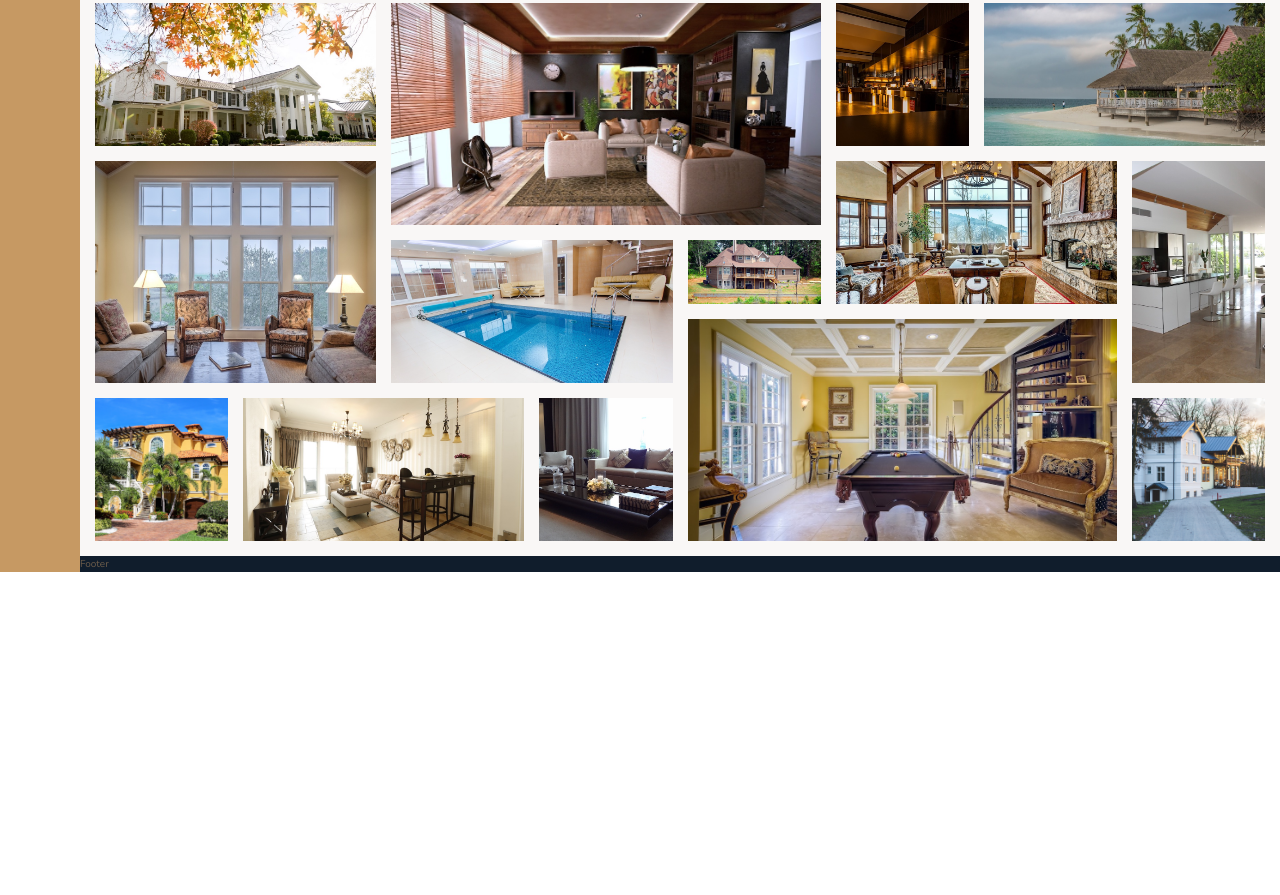
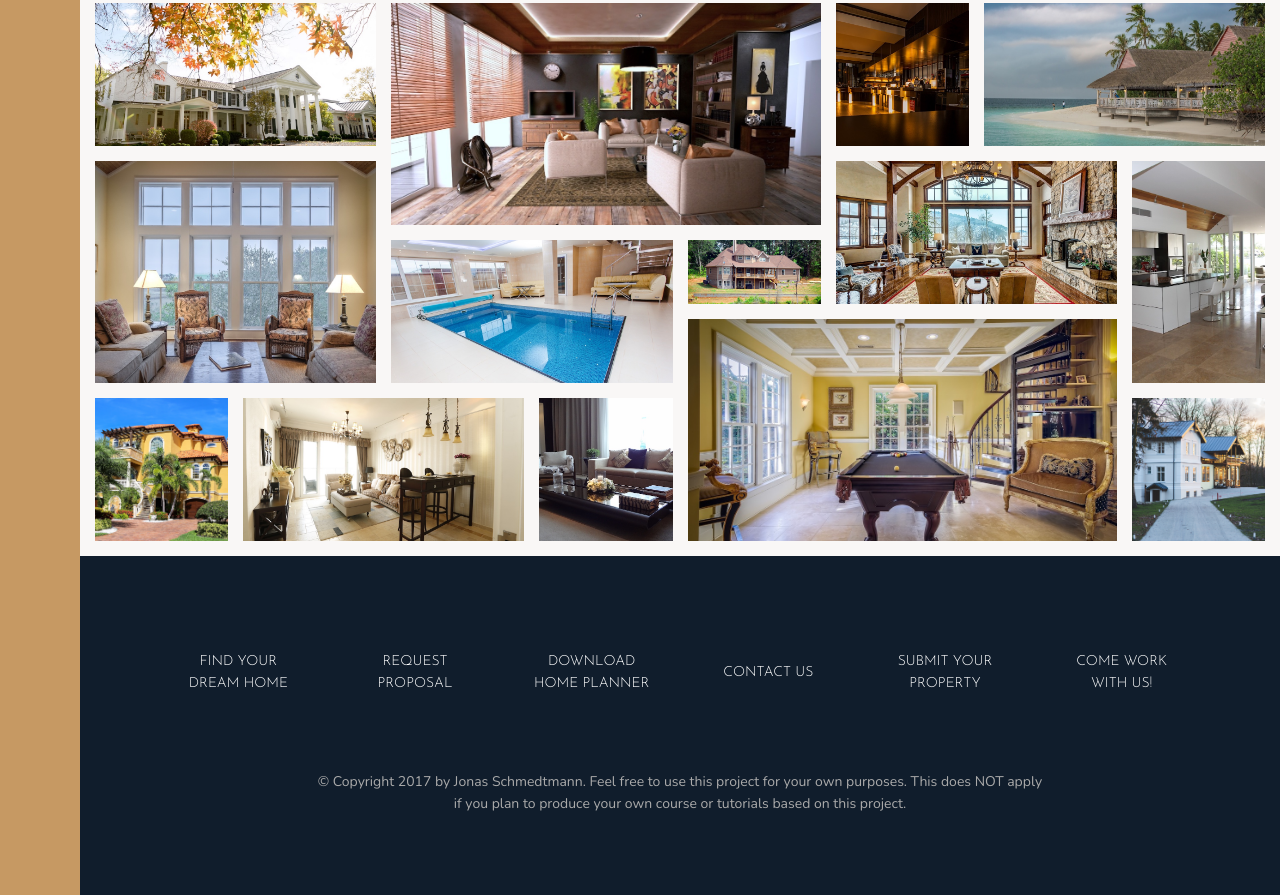
Before and after one commit to koshmar1319/Nexter, a website: page index.html in a window 1280 px wide. Shown: the part 3083-3978 px from the top of the page. Before the commit the page ends 3655 px from the top, so only its background shows below. Drawn offline with nearby package versions, Linux system fonts and the light colour scheme; files that its build step writes are made by us from their sources.

Commit message:
added footer

```diff
--- a/index.html
+++ b/index.html
@@ -297,25 +297,50 @@
 
 	<section class="gallery">
 
-		<figure class="gallery__item gallery__item--1"><img src="img/gal-1.jpeg" alt="Gallery image 1" class="gallery__img"></figure>
-		<figure class="gallery__item gallery__item--2"><img src="img/gal-2.jpeg" alt="Gallery image 2" class="gallery__img"></figure>
-		<figure class="gallery__item gallery__item--3"><img src="img/gal-3.jpeg" alt="Gallery image 3" class="gallery__img"></figure>
-		<figure class="gallery__item gallery__item--4"><img src="img/gal-4.jpeg" alt="Gallery image 4" class="gallery__img"></figure>
-		<figure class="gallery__item gallery__item--5"><img src="img/gal-5.jpeg" alt="Gallery image 5" class="gallery__img"></figure>
-		<figure class="gallery__item gallery__item--6"><img src="img/gal-6.jpeg" alt="Gallery image 6" class="gallery__img"></figure>
-		<figure class="gallery__item gallery__item--7"><img src="img/gal-7.jpeg" alt="Gallery image 7" class="gallery__img"></figure>
-		<figure class="gallery__item gallery__item--8"><img src="img/gal-8.jpeg" alt="Gallery image 8" class="gallery__img"></figure>
-		<figure class="gallery__item gallery__item--9"><img src="img/gal-9.jpeg" alt="Gallery image 9" class="gallery__img"></figure>
-		<figure class="gallery__item gallery__item--10"><img src="img/gal-10.jpeg" alt="Gallery image 10" class="gallery__img"></figure>
-		<figure class="gallery__item gallery__item--11"><img src="img/gal-11.jpeg" alt="Gallery image 11" class="gallery__img"></figure>
-		<figure class="gallery__item gallery__item--12"><img src="img/gal-12.jpeg" alt="Gallery image 12" class="gallery__img"></figure>
-		<figure class="gallery__item gallery__item--13"><img src="img/gal-13.jpeg" alt="Gallery image 13" class="gallery__img"></figure>
-		<figure class="gallery__item gallery__item--14"><img src="img/gal-14.jpeg" alt="Gallery image 14" class="gallery__img"></figure>
+		<figure class="gallery__item gallery__item--1"><img src="img/gal-1.jpeg" alt="Gallery image 1" class="gallery__img">
+		</figure>
+		<figure class="gallery__item gallery__item--2"><img src="img/gal-2.jpeg" alt="Gallery image 2" class="gallery__img">
+		</figure>
+		<figure class="gallery__item gallery__item--3"><img src="img/gal-3.jpeg" alt="Gallery image 3" class="gallery__img">
+		</figure>
+		<figure class="gallery__item gallery__item--4"><img src="img/gal-4.jpeg" alt="Gallery image 4" class="gallery__img">
+		</figure>
+		<figure class="gallery__item gallery__item--5"><img src="img/gal-5.jpeg" alt="Gallery image 5" class="gallery__img">
+		</figure>
+		<figure class="gallery__item gallery__item--6"><img src="img/gal-6.jpeg" alt="Gallery image 6" class="gallery__img">
+		</figure>
+		<figure class="gallery__item gallery__item--7"><img src="img/gal-7.jpeg" alt="Gallery image 7" class="gallery__img">
+		</figure>
+		<figure class="gallery__item gallery__item--8"><img src="img/gal-8.jpeg" alt="Gallery image 8" class="gallery__img">
+		</figure>
+		<figure class="gallery__item gallery__item--9"><img src="img/gal-9.jpeg" alt="Gallery image 9" class="gallery__img">
+		</figure>
+		<figure class="gallery__item gallery__item--10"><img src="img/gal-10.jpeg" alt="Gallery image 10"
+				class="gallery__img"></figure>
+		<figure class="gallery__item gallery__item--11"><img src="img/gal-11.jpeg" alt="Gallery image 11"
+				class="gallery__img"></figure>
+		<figure class="gallery__item gallery__item--12"><img src="img/gal-12.jpeg" alt="Gallery image 12"
+				class="gallery__img"></figure>
+		<figure class="gallery__item gallery__item--13"><img src="img/gal-13.jpeg" alt="Gallery image 13"
+				class="gallery__img"></figure>
+		<figure class="gallery__item gallery__item--14"><img src="img/gal-14.jpeg" alt="Gallery image 14"
+				class="gallery__img"></figure>
 
 	</section>
 
 	<footer class="footer">
-		Footer
+		<ul class="nav">
+			<li class="nav__item"><a href="#" class="nav__link">Find your dream home</a></li>
+			<li class="nav__item"><a href="#" class="nav__link">Request proposal</a></li>
+			<li class="nav__item"><a href="#" class="nav__link">Download home planner</a></li>
+			<li class="nav__item"><a href="#" class="nav__link">Contact us</a></li>
+			<li class="nav__item"><a href="#" class="nav__link">Submit your property</a></li>
+			<li class="nav__item"><a href="#" class="nav__link">Come work with us!</a></li>
+		</ul>
+		<p class="copyright">
+			&copy; Copyright 2017 by Jonas Schmedtmann. Feel free to use this project for your own purposes. This does NOT
+			apply if you plan to produce your own course or tutorials based on this project.
+		</p>
 	</footer>
 
 	<script src="js/all.min.js"></script>
--- a/sass/_footer.scss
+++ b/sass/_footer.scss
@@ -1,4 +1,43 @@
 .footer{
   background-color: $color-secondary;
   grid-column: full-start / full-end;
+  padding: 8rem;
 }
+
+.nav{
+  list-style: none;
+
+  display: grid;
+  grid-template-columns: repeat(auto-fit, minmax(15rem, 1fr));
+  grid-gap: 2rem;
+  align-items: center;
+
+  &__link:link,
+  &__link:visited{
+    font-size: 1.4rem;
+    color: #fff;
+    text-decoration: none;
+    font-family: $font-display;
+    text-transform: uppercase;
+    text-align: center;
+    padding: 1.5rem;
+    display: block;
+    transition: all .2s;
+  }
+
+  &__link:hover,
+  &__link:active{
+    background-color: rgba(#fff, .05);
+    transform: translateY(-3px);
+  }
+}
+
+.copyright{
+  font-size: 1.4rem;
+  color: $color-grey-light-2;
+  margin-top: 6rem;
+  margin-right: auto;
+  margin-left: auto;
+  text-align: center;
+  width: 70%;
+}
```
